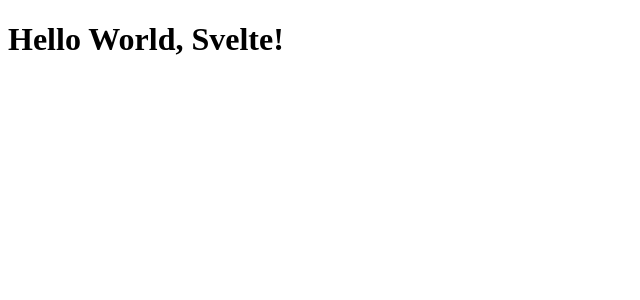
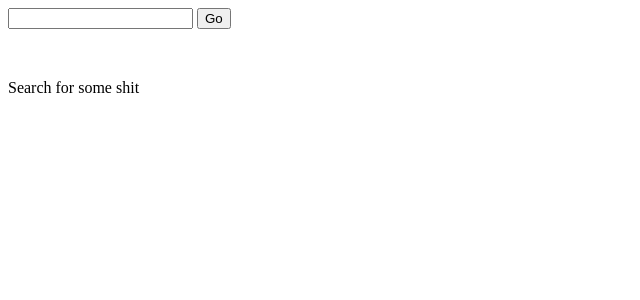
Before and after one commit to arackaf/svelte-sandbox, a Svelte app: page / in a window 1280 px wide. Shown: the top 300 px of the page, without its empty margins (0-640 px from the left). Built offline with nearby package versions, Linux system fonts and the light colour scheme.

Commit message:
Books render

```diff
--- a/src/App.svelte
+++ b/src/App.svelte
@@ -1,5 +1,9 @@
+
+
 <script>
+
+  import Books from "./Books";
 
 </script>
 
-<h1>Hello World, Svelte!</h1>
+<Books />
--- /dev/null
+++ b/src/Books.svelte
@@ -0,0 +1,40 @@
+<script>
+  let title = "";
+  let books = [];
+  let loaded = false;
+  let loading = false;
+
+  const query = (title) => `{allBooks(PAGE:1, PAGE_SIZE: 10, SORT: { title: 1 }, title_contains: "${title}") { Books { title } }}`;
+
+  async function search() {
+    loading = true;
+
+    let res = await fetch(`https://mylibrary.io/graphql-public?query=${encodeURIComponent(query(title))}`);
+    let js = await res.json();
+    let results = js?.data?.allBooks?.Books ?? [];
+
+    loaded = true;
+    books = results;
+    loading = false;
+  }
+</script>
+
+<div>
+  <input bind:value={title} />
+  <button on:click={search}>Go</button>
+
+  <div style="margin-top: 50px;">
+    {#if loading}<span>LOADING</span>{/if}
+    {#if loaded}
+      {#if books.length}
+        <div>
+          {#each books as book}
+            <div>{book.title}</div>
+          {/each}
+        </div>
+      {:else}
+        <div>No Results</div>
+      {/if}
+    {:else}<span>Search for some shit</span>{/if}
+  </div>
+</div>
--- a/webpack.config.js
+++ b/webpack.config.js
@@ -28,12 +28,26 @@
       {
         test: /\.(html|svelte)$/,
         exclude: /node_modules/,
-        use: {
-          loader: "svelte-loader",
-          options: {
-            emitCss: true,
+        use: [
+          {
+            loader: "babel-loader",
+            query: {
+              presets: ["@babel/preset-typescript"],
+              plugins: [
+                "@babel/plugin-proposal-class-properties",
+                "@babel/plugin-syntax-dynamic-import",
+                "@babel/plugin-proposal-optional-chaining",
+                "@babel/plugin-proposal-nullish-coalescing-operator",
+              ],
+            },
           },
-        },
+          {
+            loader: "svelte-loader",
+            options: {
+              emitCss: true,
+            },
+          },
+        ],
       },
       {
         test: /\.(t|j)sx?$/,
```
Also changed, not shown: 1 other file (tests, documents, lock files or other folders).
